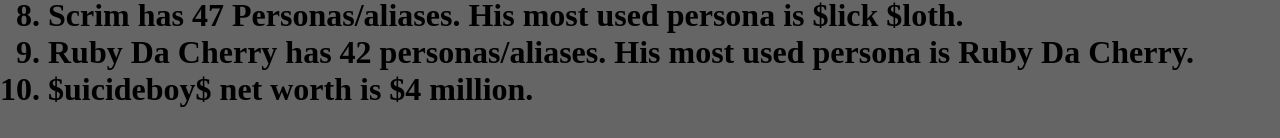
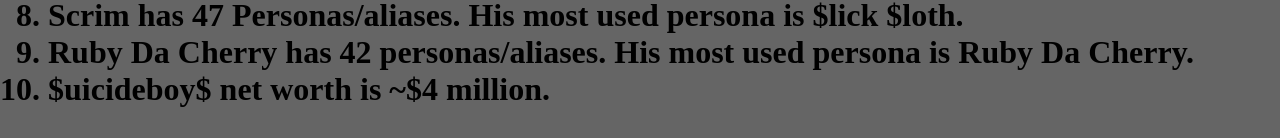
Before and after one commit to M1ST-hub/Tribute, a plain HTML site: page index.html in a window 1280 px wide. Shown: the part 1568-1706 px from the top of the page. Drawn offline with Linux system fonts and the light colour scheme.

Commit message:
Small update

```diff
--- a/index.html
+++ b/index.html
@@ -29,7 +29,7 @@
 		<li>Scrim began making music and producing at the age of twelve which he used as an escape for his tough reality.</li>
 		<li>Scrim has 47 Personas/aliases. His most used persona is $lick $loth.</li>
 		<li>Ruby Da Cherry has 42 personas/aliases. His most used persona is Ruby Da Cherry.</li>
-		<li>$uicideboy$ net worth is $4 million.</li>
+		<li>$uicideboy$ net worth is ~$4 million.</li>
 	</ol></h2></div>
 	<p class="quote">One of my favorite short bars they've spit.<br><span> "I'm matter but I don't matter." – Suicideboys, Song: Kill Yourself (Part III), Album: My Liver Will Handle What My Heart Can't</span></p>
 	<center><div><a href="bibliography.html"><button id="button">Bibliography</button></a></div></center>
```
